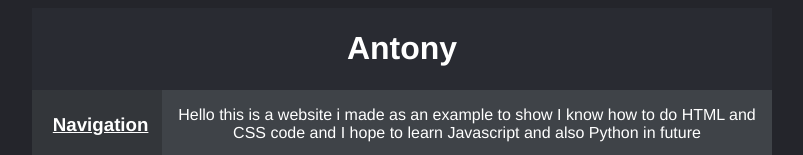
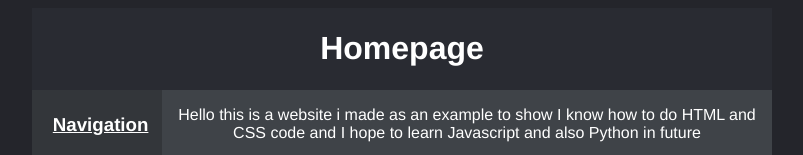
Before and after one commit to AntonysGithub/AntonysGithub.github.io, a plain HTML site: page index.html in a window 1280 px wide. Shown: the top 155 px of the page, without its empty margins (238-1041 px from the left). Drawn offline with Linux system fonts and the light colour scheme.

Commit message:
Update index.html

```diff
--- a/index.html
+++ b/index.html
@@ -10,7 +10,7 @@
 		<body>
 			<div id="container">
 				<div id=header>
-				<h1>Antony</h1>
+				<h1>Homepage</h1>
 				</div>
 
 				<div id="nav">
```
